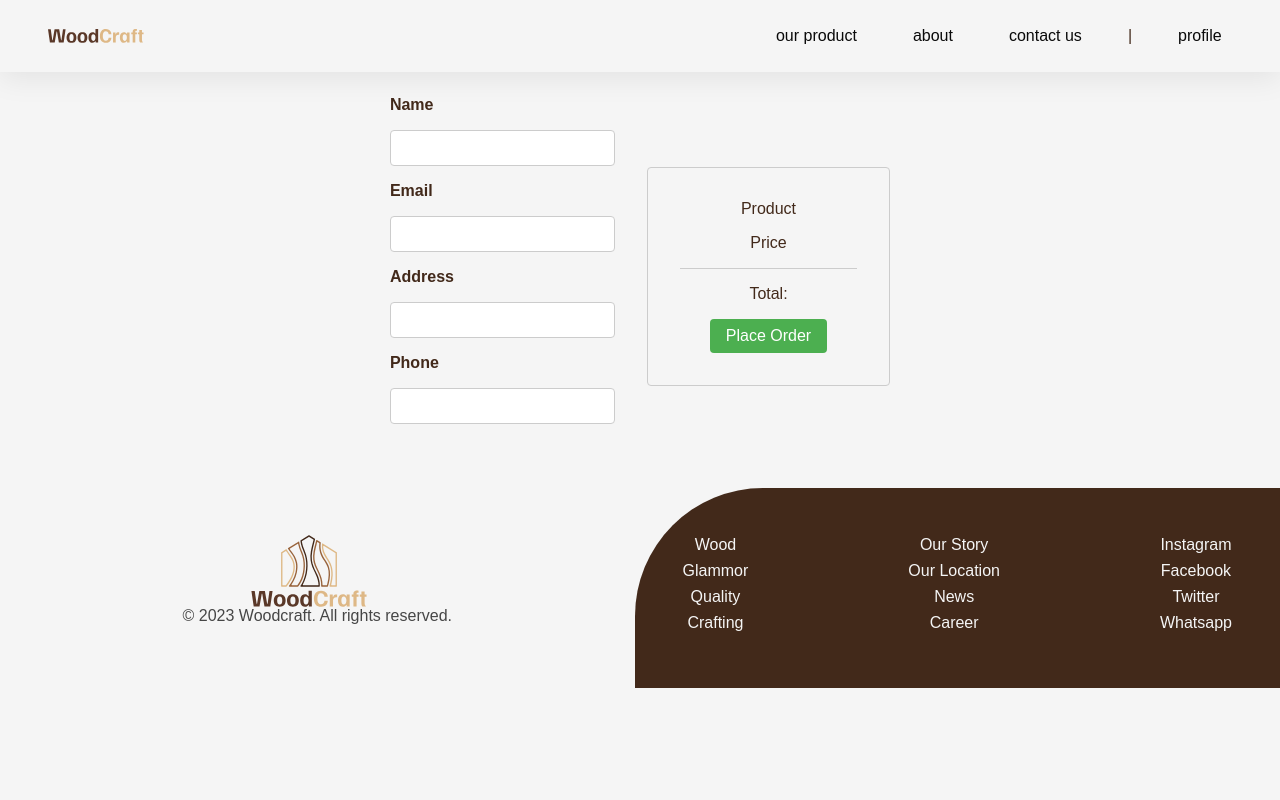
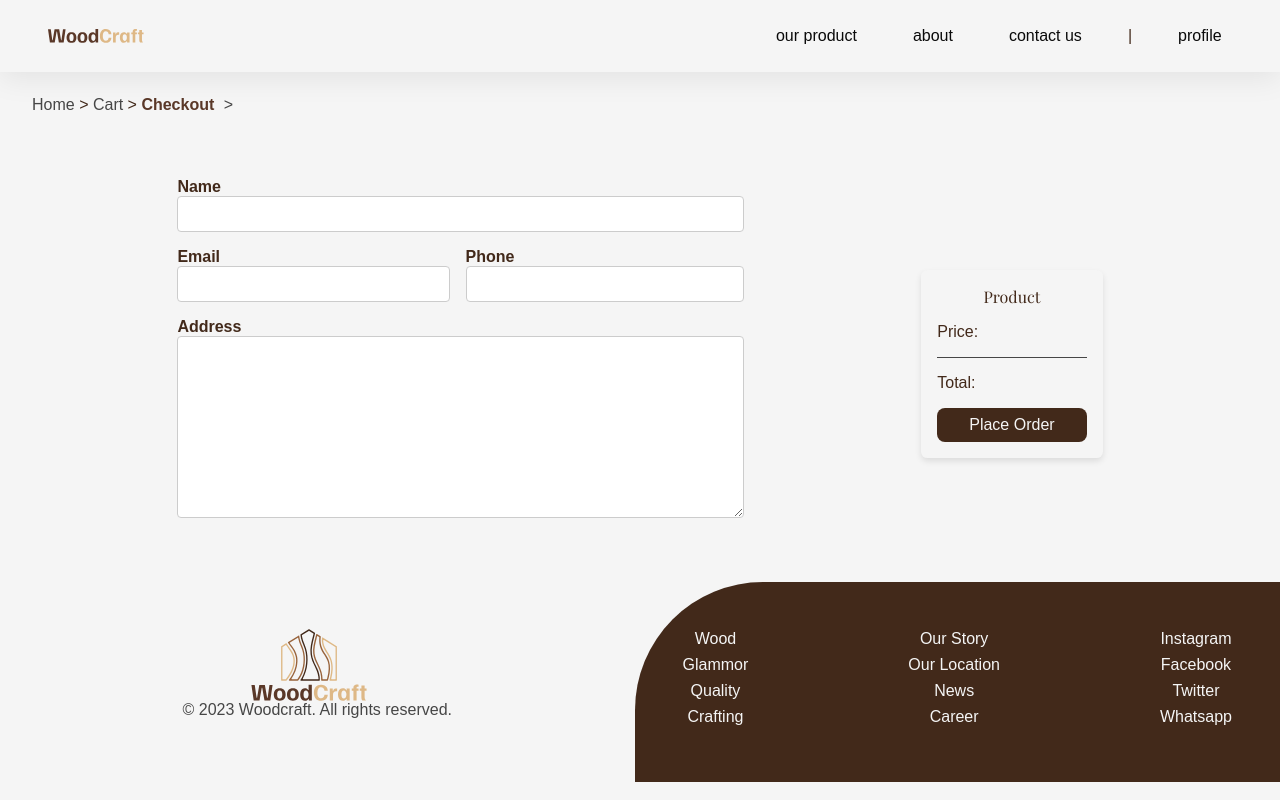
Before and after one commit to Dreamvalian/Wood-Craft-PHP, a PHP site: page /checkout.php in a window 1280 px wide. Run offline with PHP 8.4, Linux system fonts and the light colour scheme; style sheets or scripts are compiled from the project's sources; some web fonts are replaced.

Commit message:
update cart and checkout pages

```diff
--- a/checkout.php
+++ b/checkout.php
@@ -16,20 +16,35 @@
 </head>
 
 <body>
+  <div class="breadcrumb">
+    <a href="home.php">Home</a> >
+    <a href="cart.php">Cart</a> >
+    <span>Checkout</span>
+  </div>
   <section class="checkout">
     <form action="input">
+      <div class="checkout-name">
         <label for="name">Name</label>
         <input type="text" name="name" id="name">
+      </div>
+      <div class="checkout-grid">
+        <div class="checkout-email">
           <label for="email">Email</label>
           <input type="email" name="email" id="email">
-      <label for="address">Address</label>
-      <input type="text" name="address" id="address">
+        </div>
+        <div class="checkout-phone">
           <label for="phone">Phone</label>
           <input type="text" name="phone" id="phone">
+        </div>
+      </div>
+      <div class="checkout-address">
+        <label for="address">Address</label>
+        <textarea type="text" name="address" id="address" cols="30" rows="10"></textarea>
+      </div>
     </form>
     <div class="place-order-card">
-      <span>Product</span>
-      <span>Price</span>
+      <h5>Product</h5>
+      <span>Price: </span>
       <hr>
       <span>Total: </span>
       <button type="submit">Place Order</button>
--- a/styles/checkout.css
+++ b/styles/checkout.css
@@ -8,15 +8,59 @@ body {
 
 .checkout {
   display: flex;
-  justify-content: center;
   align-items: center;
+  justify-content: space-evenly;
+  padding: 2rem;
+}
+
+.breadcrumb {
   padding: 6rem 2rem 2rem 2rem;
 }
 
+.breadcrumb a {
+  color: var(--grey);
+  text-decoration: none;
+  transition: color 0.3s ease;
+}
+
+.breadcrumb a:hover {
+  color: var(--secondary-color);
+}
+
+.breadcrumb span {
+  color: var(--secondary-color);
+  font-weight: bold;
+}
+
+.breadcrumb::after {
+  content: ">";
+  margin: 0 5px;
+  color: var(--grey);
+}
+
+.breadcrumb::after:last-child {
+  content: none;
+}
+
 form {
-  display: grid;
+  display: flex;
+  flex-direction: column;
   gap: 1rem;
   margin-bottom: 2rem;
+}
+
+textarea {
+  display: flex;
+  flex-direction: column;
+  gap: 1rem;
+  margin-bottom: 2rem;
+}
+
+.checkout-grid {
+  display: flex;
+  align-items: center;
+  justify-content: center;
+  gap: 1rem;
 }
 
 label {
@@ -24,7 +68,8 @@ label {
 }
 
 input[type="text"],
-input[type="email"] {
+input[type="email"],
+textarea {
   padding: 0.5rem;
   border: 1px solid #ccc;
   border-radius: 4px;
@@ -33,11 +78,16 @@ input[type="email"] {
 
 .place-order-card {
   margin-left: 2rem;
-  width: 20%;
-  padding: 2rem;
-  border: 1px solid #ccc;
-  border-radius: 4px;
+  padding: 1rem;
+  background-color: var(--white);
+  border-radius: 0.4rem;
+  box-shadow: var(--box-shadow);
+}
+
+.place-order-card h5 {
   text-align: center;
+  font-family: var(--font-stack-heading);
+  margin-bottom: 1rem;
 }
 
 .place-order-card span {
@@ -48,14 +98,21 @@ input[type="email"] {
 .place-order-card hr {
   margin: 1rem 0;
   border: none;
-  border-top: 1px solid #ccc;
+  border-top: 1px solid var(--grey);
 }
 
 .place-order-card button {
-  background-color: #4caf50;
-  color: white;
-  padding: 0.5rem 1rem;
+  background-color: var(--tertiary-color);
+  color: var(--white);
+  padding: 8px 32px 8px 32px;
   border: none;
-  border-radius: 4px;
+  border-radius: 8px;
   cursor: pointer;
+  text-decoration: none;
+  transition: background-color 0.3s, color 0.3s;
 }
+
+.place-order-card button:hover {
+  background-color: var(--primary-color);
+  color: var(--white);
+}
```
Also changed, not shown: admin/create-product.php (+10 -13 lines), cart.php (+8 -8 lines), styles/cart.css (+8 -7 lines), woodcraft.sql (+104 -35 lines). Lines whose indentation alone changed are shown as unchanged.
